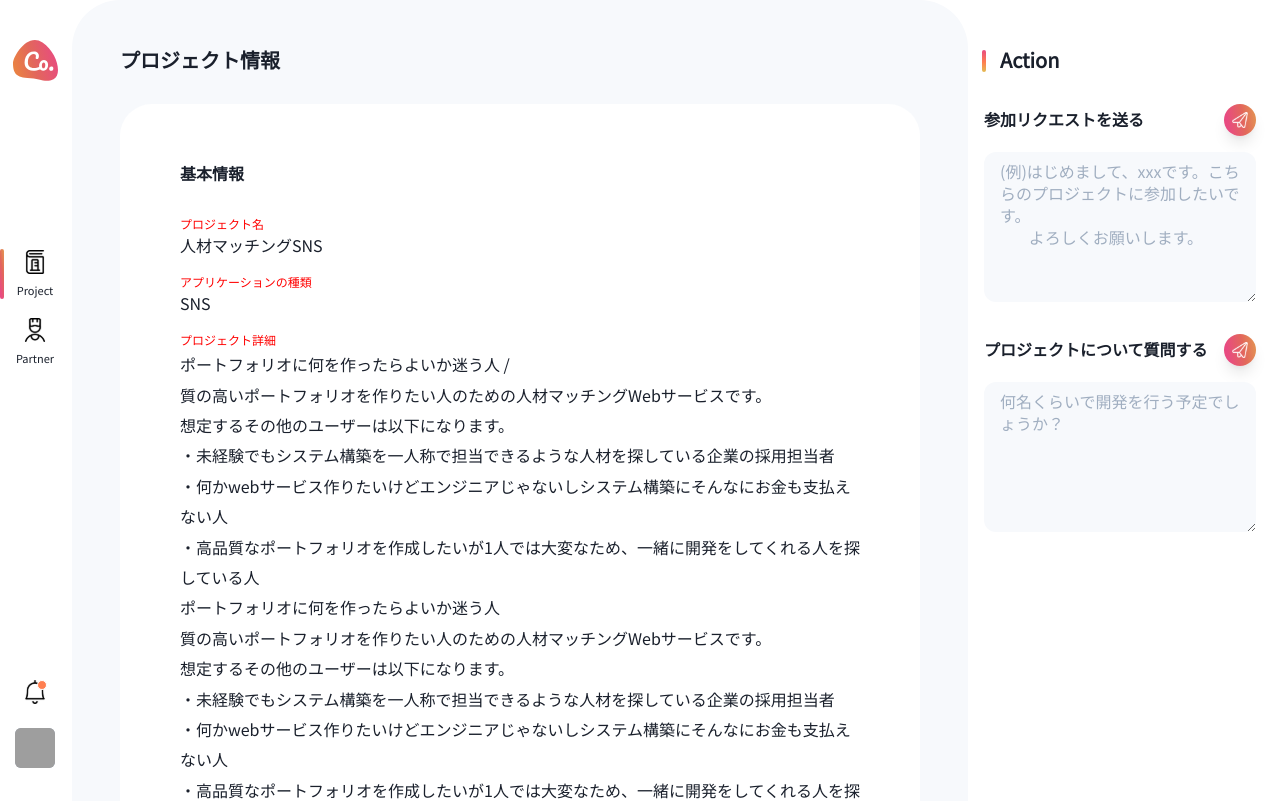
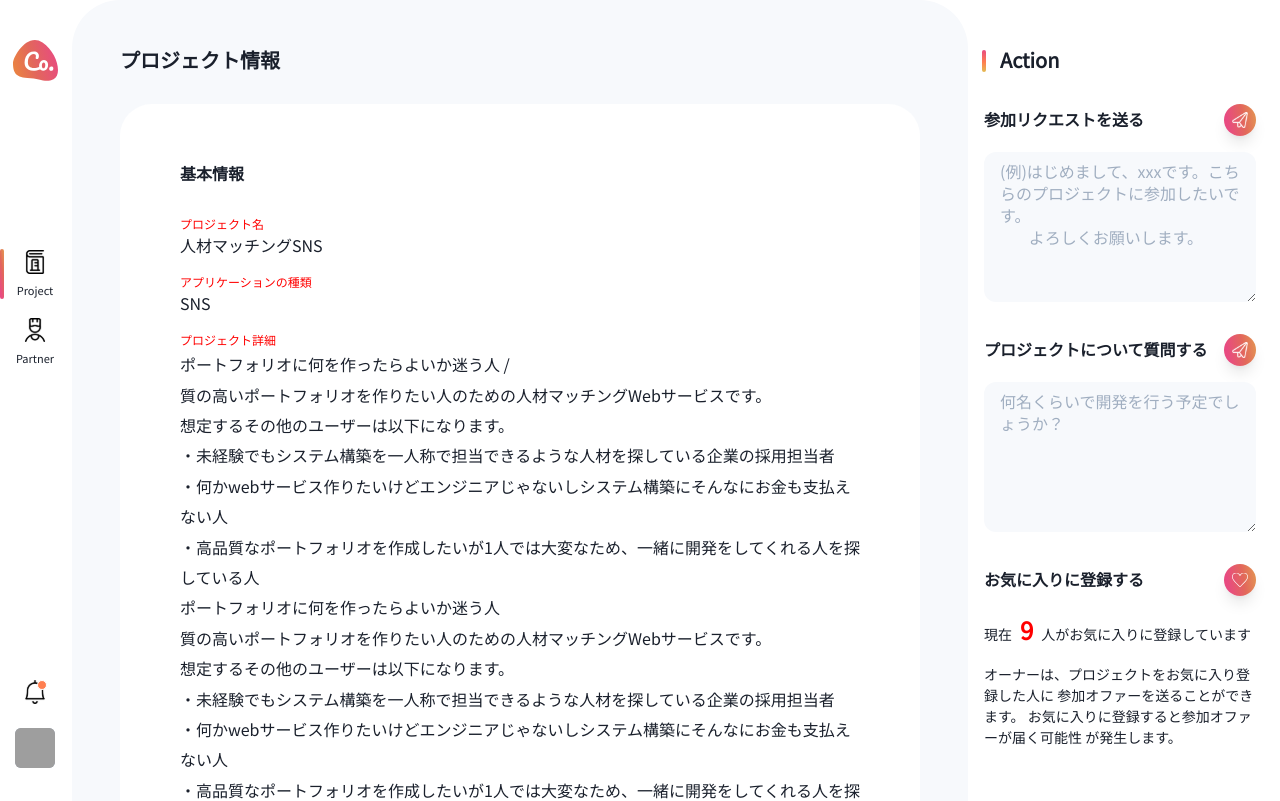
Before and after one commit to rewdaraw/sublime, a Next.js app in the folder app/: page /projects/a in a window 1280 px wide. Shown: the top 801 px of the page. Built offline with nearby package versions, Linux system fonts and the light colour scheme; grey boxes are pictures that could not be loaded.

Commit message:
create project slug page

```diff
--- a/app/src/components/molecules/TitleWithButton.tsx
+++ b/app/src/components/molecules/TitleWithButton.tsx
@@ -1,4 +1,4 @@
-import { Flex, Spacer, Text, Heading, IconButton, Image } from "@chakra-ui/react";
+import { Flex, Spacer, Heading, IconButton, Image } from "@chakra-ui/react";
 import React from "react";
 
 interface ITitleWithButton {
--- a/app/src/pages/projects/[slug].tsx
+++ b/app/src/pages/projects/[slug].tsx
@@ -1,4 +1,4 @@
-import { Box, Flex, Heading, VStack } from "@chakra-ui/react";
+import { Box, Flex, Heading, Text } from "@chakra-ui/react";
 import Head from "next/head";
 import { NextPage } from "next";
 import React from "react";
@@ -66,7 +66,7 @@ const ProjectDetailPage: NextPage = () => {
             <TitleWithButton title="参加リクエストを送る" iconName="Send" />
           </SendRequestion>
         </Box>
-        <Box>
+        <Box mb={8}>
           <SendRequestion placeholder="何名くらいで開発を行う予定でしょうか？">
             <TitleWithButton
               title="プロジェクトについて質問する"
@@ -74,6 +74,24 @@ const ProjectDetailPage: NextPage = () => {
             />
           </SendRequestion>
         </Box>
+        <Box mb={4}>
+          <TitleWithButton
+            title="お気に入りに登録する"
+            iconName="WhiteOutlinedHeart"
+          />
+        </Box>
+        <Text mb={4} fontSize="sm">
+          現在
+          <Box as="span" color="red" fontSize="2xl" fontWeight="bold" px={2}>
+            9
+          </Box>
+          人がお気に入りに登録しています
+        </Text>
+        <Text fontSize="sm">
+          オーナーは、プロジェクトをお気に入り登録した人に
+          参加オファーを送ることができます。
+          お気に入りに登録すると参加オファーが届く可能性 が発生します。
+        </Text>
       </Aside>
     </>
   );
```
